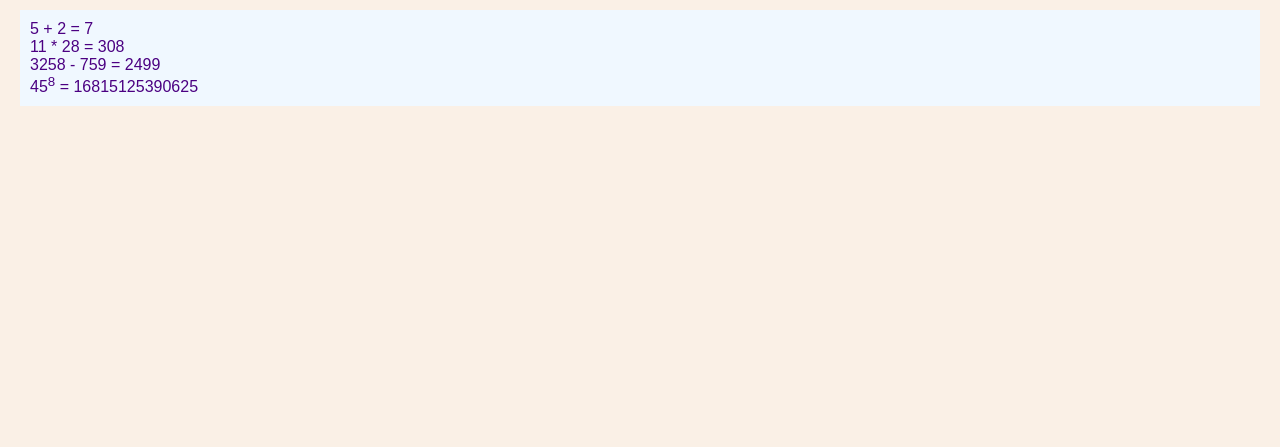
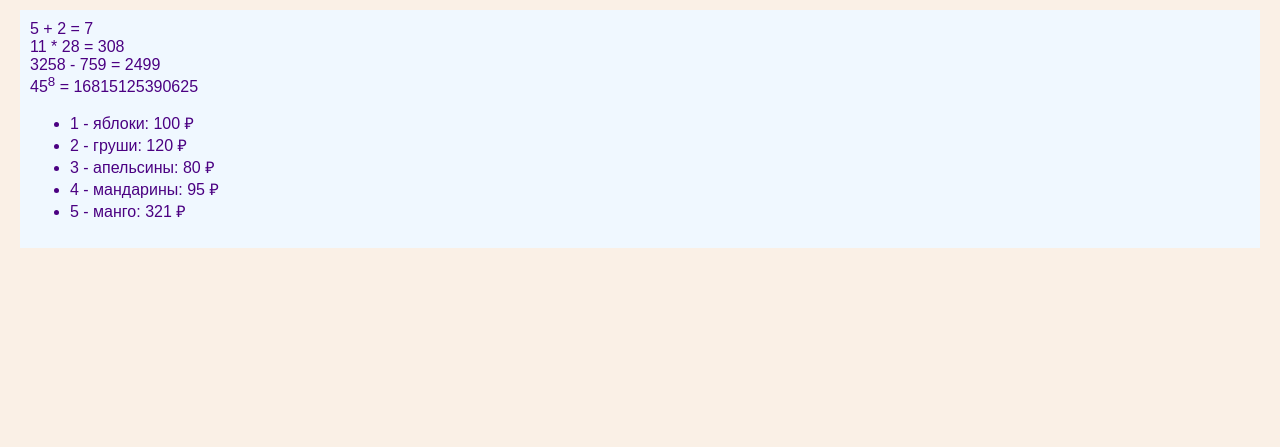
Before and after one commit to Ksenia-business/web-back-labs, a Flask app: page /lab2/example in a window 1280 px wide. Shown: the part 55-502 px from the top of the page. Run offline with Flask 3, Linux system fonts and the light colour scheme.

Commit message:
Цикл в шаблоне

```diff
--- a/app.py
+++ b/app.py
@@ -434,8 +434,16 @@ def add_flower(name):
 
 @app.route('/lab2/example')
 def example():
+    fruits = [
+        {'name': 'яблоки', 'price': 100},
+        {'name': 'груши', 'price': 120},
+        {'name': 'апельсины', 'price': 80},
+        {'name': 'мандарины', 'price': 95},
+        {'name': 'манго', 'price': 321},
+        ]
     return render_template('example.html',
                            name="Ксения Чепурнова",
                            group="ФБИ-31",
                            course="3 курс",
-                           lab_num=2)
+                           lab_num=2,
+                           fruits=fruits)
--- a/templates/example.html
+++ b/templates/example.html
@@ -23,6 +23,11 @@
         11 * 28 = {{ 11 * 28 }}<br>
         3258 - 759 = {{ 3258 - 759 }}<br>
         45<sup>8</sup> = {{ 45**8 }}<br>
+        <ul>
+            {% for f in fruits %}
+            <li>{{loop.index }} - {{ f.name }}: {{ f.price }} &#8381;</li>
+            {% endfor %}
+        </ul>
     </main>
 
     <footer>
```
